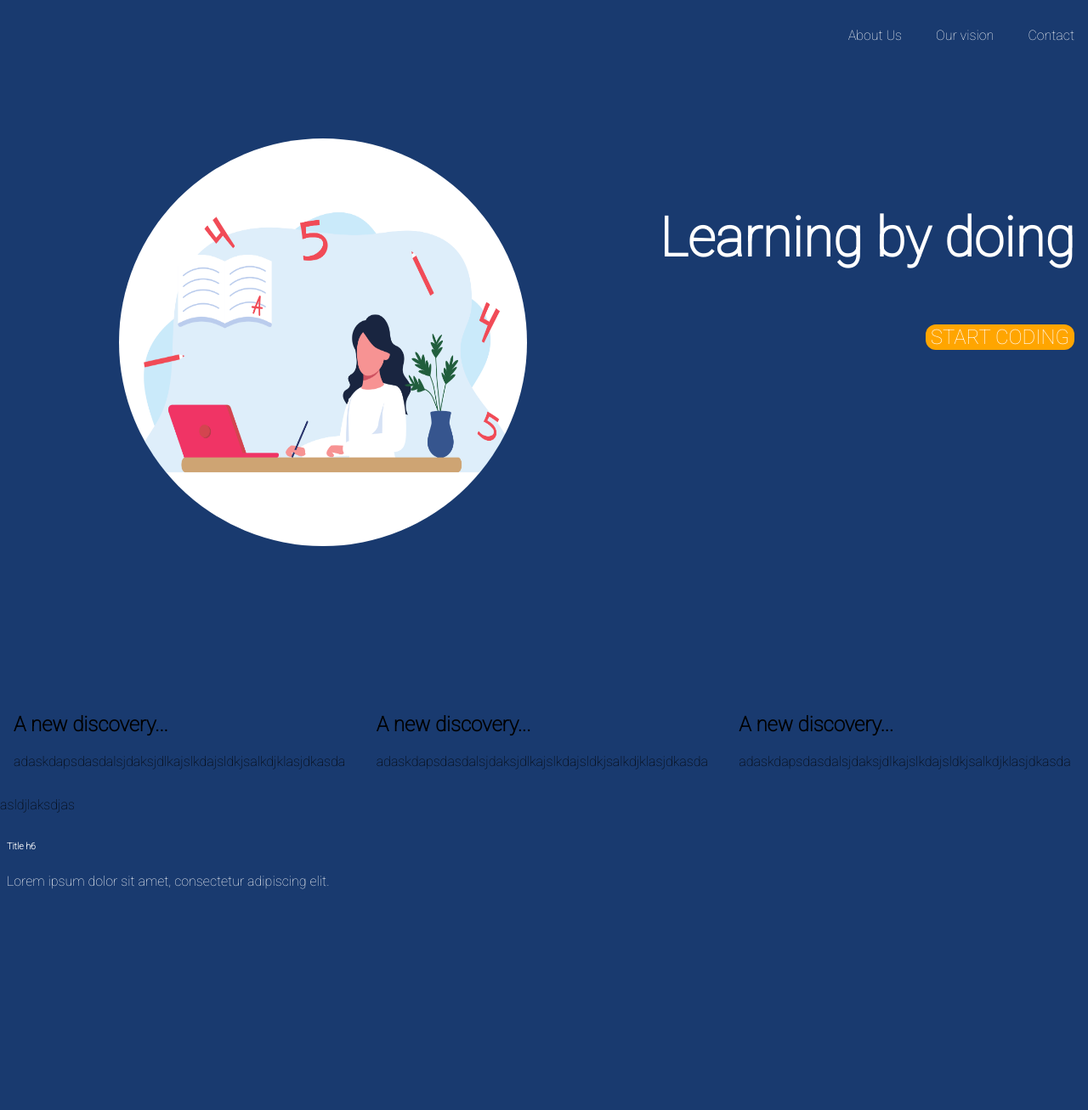
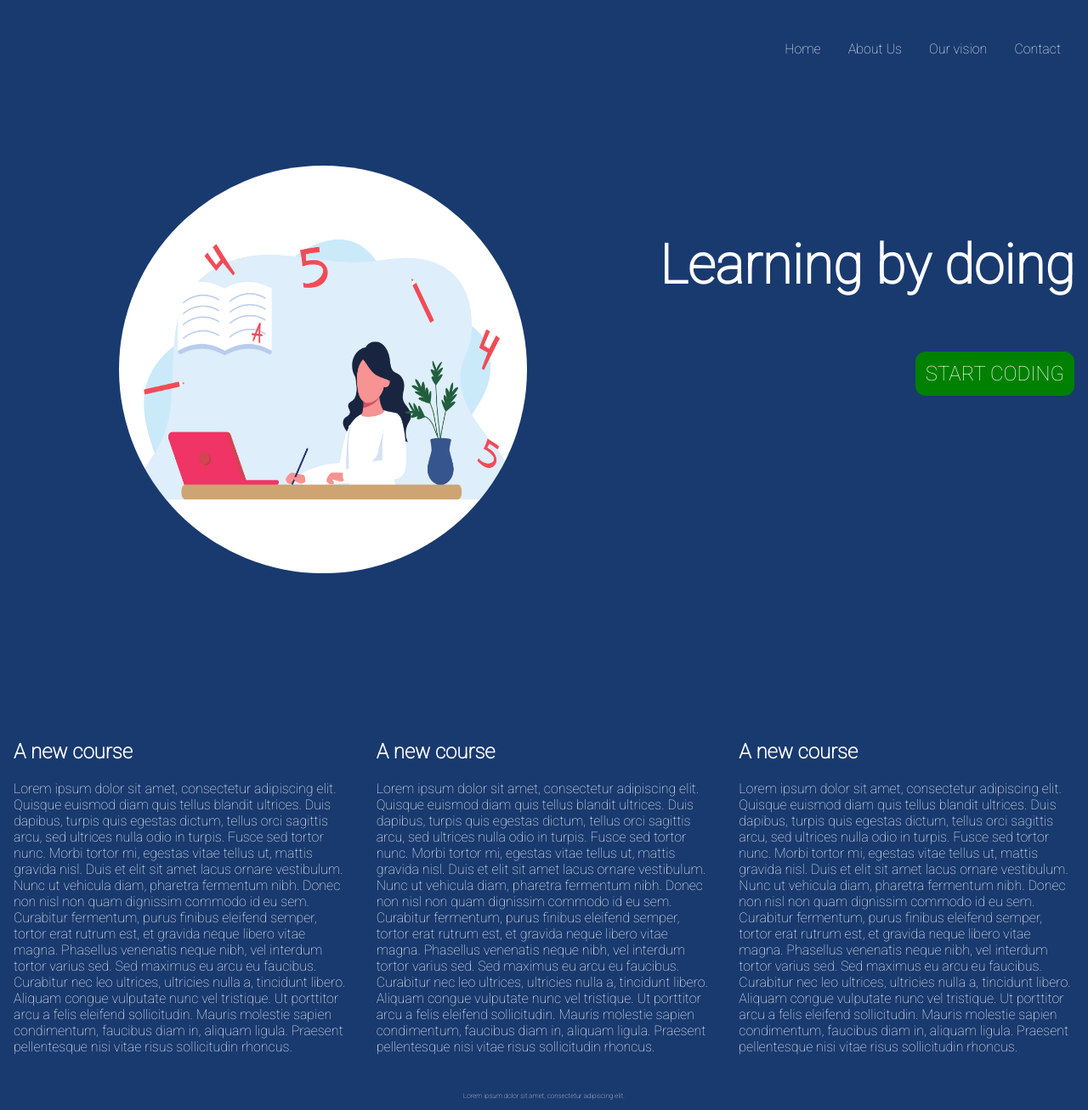
Before and after one commit to andrespintounlp/flask-web, a Flask app: page / in a window 1280 px wide. Shown: the whole page at 85% size. Before the commit the page ends 1047 px from the top, so only its background shows below. Run offline with Flask 2, Linux system fonts and the light colour scheme.

Commit message:
minor fixes

```diff
--- a/app.py
+++ b/app.py
@@ -17,7 +17,7 @@ def contact():
 
 @app.route('/vision')
 def vision():
-    return render_template('our-vision')
+    return render_template('vision.html')
 
 @app.errorhandler(404)
 def page_not_found(e):
--- a/static/script.js
+++ /dev/null
@@ -1,8 +0,0 @@
-var c = document.getElementById("canvas-circle");
-var ctx = c.getContext("2d");
-var heightRatio = 1.5;
-ctx.height = ctx.width * heightRatio;
-
-ctx.beginPath();
-ctx.arc(100, 75, 50, 0, 2 * Math.PI);
-ctx.stroke();
--- a/static/style.css
+++ b/static/style.css
@@ -3,26 +3,36 @@ html {
 }
 
 body {
-  display: flex;
+  display: inline-flex;
   flex-direction: column;
   min-height: 100vh;
+  width: 100%;
   margin: 0;
   background-color: #193a6f;
 }
 
 nav {
+  display: inline-flex;
+  justify-content: flex-end;
+}
+
+.nav-items {
   background-color: #193a6f;
-  display: flex;
   flex-wrap: wrap;
-  justify-content: flex-end;
+  padding: 1em;
+  display: inline-flex;
+}
+
+.nav-items > li:first-child {
+  align-self: flex-end;
+}
+
+.nav-items > li {
+  list-style: none;
   padding: 1em;
 }
 
-nav > ul > li {
-  list-style: none;
-}
-
-nav > ul > li > a {
+.nav-items > li > a {
   color: white;
   text-decoration: none;
 }
@@ -32,16 +42,19 @@ footer {
   display: flex;
   flex-wrap: wrap;
   margin-top: auto;
+  font-size: 0.5em;
+  text-align: center;
 }
 
 footer > div {
   padding: 0.5em;
+  width: 100%;
 }
 
 .article-section {
   display: flex;
-  flex-wrap: wrap;
   padding-top: 10em;
+  color: white;
 }
 
 .article-section > article {
@@ -63,7 +76,6 @@ article > p {
   font-size: 4em;
   font-weight: bolder;
   color: white;
-  /*background-color: orange;*/
   text-align: right;
 }
 
@@ -84,6 +96,8 @@ article > p {
   border-radius: 0.5em;
   border: none;
   font-family: inherit;
+  text-decoration: none;
+  padding: 0.5em;
 }
 
 .landing-presentation {
@@ -96,3 +110,62 @@ article > p {
 .text-container {
   flex-grow: 3;
 }
+
+/* Testing media queries */
+
+@media screen and (max-width: 480px) {
+  #coding-button {
+    background-color: red;
+    float: none;
+  }
+
+  .landing-presentation {
+    flex-wrap: wrap;
+  }
+
+  .text-container {
+    text-align: center;
+  }
+
+  .text-container > p {
+    text-align: center;
+    font-size: 2em;
+  }
+
+  .article-section {
+    flex-direction: column;
+    padding-top: 5em;
+  }
+
+  #landing-image {
+    width: 15em;
+    height: 15em;
+    border-radius: 10%;
+    float: none;
+  }
+
+  .image-container {
+    display: flex;
+    justify-content: center;
+    align-items: center;
+  }
+}
+
+@media screen and (min-width: 768px) {
+  #coding-button {
+    background-color: blue;
+  }
+
+  .text-container > p {
+    font-size: 4em;
+    font-weight: bolder;
+    color: white;
+    text-align: right;
+  }
+}
+
+@media screen and (min-width: 1024px) {
+  #coding-button {
+    background-color: green;
+  }
+}
--- /dev/null
+++ b/templates/about.html
@@ -0,0 +1 @@
+{% extends "base.html" %}
--- a/templates/base.html
+++ b/templates/base.html
@@ -3,7 +3,7 @@
   <head>
     <meta charset="utf-8">
     <meta name="viewport" content="width=device-width">
-    <title>Newspapar</title>
+    <title>Coding</title>
     <link href="{{ url_for('static',filename='style.css') }}" rel="stylesheet" type="text/css" />
     <link rel="preconnect" href="https://fonts.googleapis.com">
 <link rel="preconnect" href="https://fonts.gstatic.com" crossorigin>
@@ -12,17 +12,16 @@
   </head>
   <body>
     <nav>
-      <ul>
+      <ul class="nav-items">
+        <li>
+          <a href="{{ url_for('index') }}">Home</a>
+        </li>
         <li>
           <a href="{{ url_for('about') }}">About Us</a>
         </li>
-      </ul>
-      <ul>
         <li>
           <a href="{{ url_for('vision') }}">Our vision</a>
         </li>
-      </ul>
-      <ul>
         <li>
           <a href="{{ url_for('contact') }}">Contact</a>
         </li>
--- /dev/null
+++ b/templates/contact.html
@@ -0,0 +1 @@
+{% extends "base.html" %}
--- a/templates/footer.html
+++ b/templates/footer.html
@@ -1,5 +1,3 @@
 <div>
-    <h6>Title h6</h6>
-    <p>Lorem ipsum dolor sit amet, consectetur adipiscing elit.</p>
-  </div>
+  <p>Lorem ipsum dolor sit amet, consectetur adipiscing elit.</p>
 </div>
--- a/templates/home.html
+++ b/templates/home.html
@@ -9,27 +9,27 @@
   </div>
   <div class="text-container">
     <p>Learning by doing</p>
-     <button id="coding-button">START CODING</button>
+    <a href="" id="coding-button">START CODING</a>
   </div>
 </div>
 <div class="article-section">
     <article>
         <div>
-            <h2>A new discovery...</h2>
-            <p>adaskdapsdasdalsjdaksjdlkajslkdajsldkjsalkdjklasjdkasda</p>
+            <h2>A new course</h2>
+            {% include "sample.html" %}
         </div>
     </article>
     <article>
-      <h2>A new discovery...</h2>
-      <p>adaskdapsdasdalsjdaksjdlkajslkdajsldkjsalkdjklasjdkasda</p>
+      <div>
+      <h2>A new course</h2>
+      {% include "sample.html" %}
+      </div>
     </article>
     <article>
-      <h2>A new discovery...</h2>
-      <p>adaskdapsdasdalsjdaksjdlkajslkdajsldkjsalkdjklasjdkasda</p>
+      <div>
+      <h2>A new course</h2>
+      {% include "sample.html" %}
+      </div>
     </article>
 </div>
-  <aside>
-    asldjlaksdjas
-  </aside>
-</div>
 {% endblock %}
--- /dev/null
+++ b/templates/sample.html
@@ -0,0 +1 @@
+<p>Lorem ipsum dolor sit amet, consectetur adipiscing elit. Quisque euismod diam quis tellus blandit ultrices. Duis dapibus, turpis quis egestas dictum, tellus orci sagittis arcu, sed ultrices nulla odio in turpis. Fusce sed tortor nunc. Morbi tortor mi, egestas vitae tellus ut, mattis gravida nisl. Duis et elit sit amet lacus ornare vestibulum. Nunc ut vehicula diam, pharetra fermentum nibh. Donec non nisl non quam dignissim commodo id eu sem. Curabitur fermentum, purus finibus eleifend semper, tortor erat rutrum est, et gravida neque libero vitae magna. Phasellus venenatis neque nibh, vel interdum tortor varius sed. Sed maximus eu arcu eu faucibus. Curabitur nec leo ultrices, ultricies nulla a, tincidunt libero. Aliquam congue vulputate nunc vel tristique. Ut porttitor arcu a felis eleifend sollicitudin. Mauris molestie sapien condimentum, faucibus diam in, aliquam ligula. Praesent pellentesque nisi vitae risus sollicitudin rhoncus.</p>
--- /dev/null
+++ b/templates/vision.html
@@ -0,0 +1 @@
+{% extends "base.html" %}
```
Lines whose indentation alone changed are shown as unchanged.
